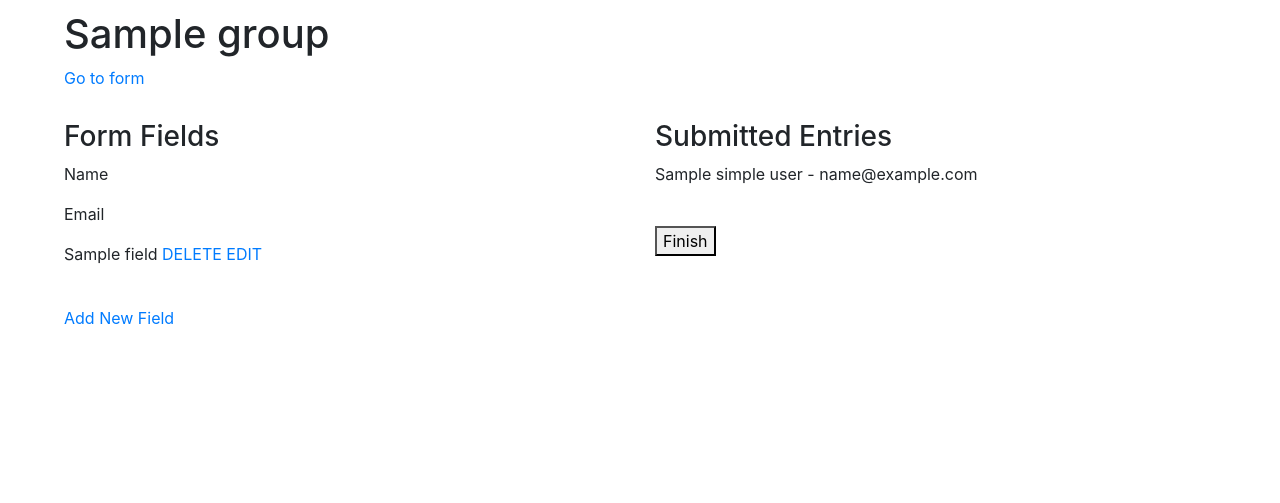
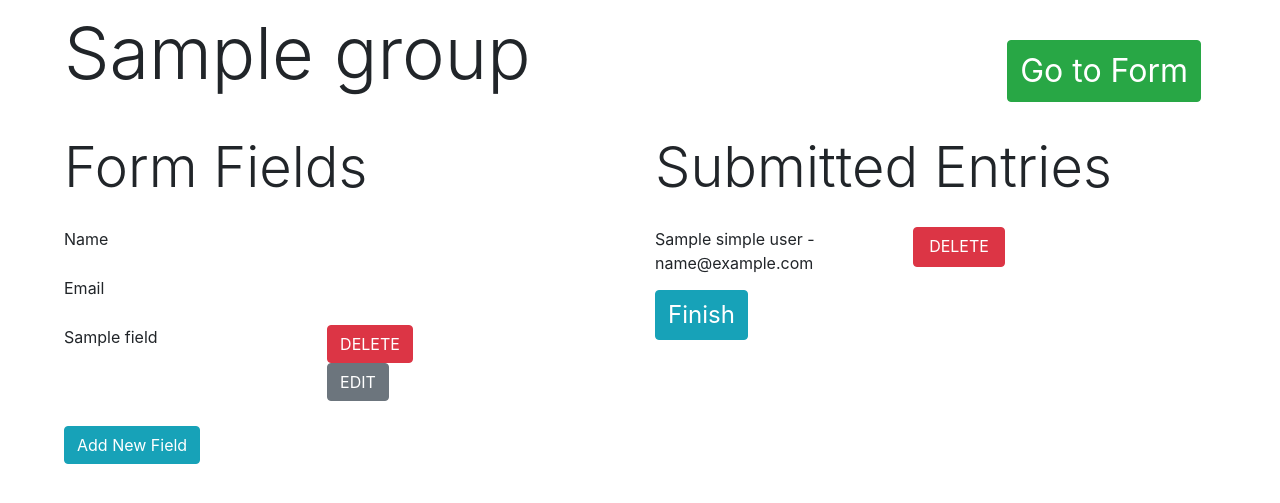
Before and after one commit to TheWebRage/Secret-Santa-Django, a Django app: template SecretSanta/app/templates/views/group_detail.html in a window 1280 px wide. Shown: the part 56-559 px from the top of the page. Run offline with Django 3.2, Linux system fonts and the light colour scheme; the template is opened without the code that fills it: most values are stand-ins (such as "Sample title", 1, 10 or a date in 2020); some libraries are stand-ins or nearby versions.

Commit message:
Finished styling

```diff
--- a/SecretSanta/app/models.py
+++ b/SecretSanta/app/models.py
@@ -16,7 +16,6 @@ class SimpleUser(models.Model):
     assigned = models.ForeignKey('SimpleUser', blank=True, null=True, on_delete=models.CASCADE)
 
 
-# TODO: Maybe add many forms per group
 class Group(models.Model):
     def __str__(self):
         return self.name
@@ -25,14 +24,14 @@ class Group(models.Model):
     fields = models.ManyToManyField('Field')
 
 
-# TODO: Add ability to make fields required
 class Field(models.Model):
     def __str__(self):
         return self.name
 
     name = models.CharField(max_length=150)
+    is_required = models.BooleanField(default=False)
 
-# TODO: Allow for deleting of Submitted Entries
+
 class FieldAnswer(models.Model):
     def __str__(self):
         return self.answer
--- a/SecretSanta/app/static/style.css
+++ b/SecretSanta/app/static/style.css
@@ -14,3 +14,29 @@
 .group-desc-body {
     margin-top: 30px;
 }
+
+.card {
+    margin: 15px;
+    width: 270px;
+}
+
+.title {
+    display: inline-block;
+    margin-right: 15px;
+}
+
+.new-button {
+    margin: 30px 15px 0 0;
+    font-size: 2em;
+}
+
+.text-input {
+    padding: 5px;
+    border-radius: 10px;
+    border: 1px gray solid;
+    box-shadow: 1px 1px 1px darkgray inset;
+}
+
+.row-margin {
+    margin: 15px;
+}
--- a/SecretSanta/app/templates/views/group_detail.html
+++ b/SecretSanta/app/templates/views/group_detail.html
@@ -7,42 +7,49 @@
         - create / edit fields button
         - show who has submitted results
     -->
-    <h1>{{ group.name }}</h1>
-    <a href="{% url 'app:form' group.id %}">Go to form</a>
+    <h1 class="display-3 title">{{ group.name }}</h1>
+    <a class="btn btn-success float-right new-button" href="{% url 'app:form' group.id %}">Go to Form</a>
 
     <div class="row group-desc-body">
         <div class="col-6">
-            <h3>Form Fields</h3>
-            <p>Name</p>
-            <p>Email</p>
-            {% for field in fields %}
-                <p>
-                <span>{{ field.name }}
-                    <a href="{% url 'app:delete' 'field' group.id field.id %}">DELETE</a>
-                    <a href="{% url 'app:edit' 'field' field.id %}">EDIT</a>
-                </span>
-                </p>
+            <h3 class="display-4">Form Fields</h3>
+            <p style="margin-top: 25px;">Name</p>
+            <p style="margin-top: 25px;">Email</p>
+
+            <div style="width: 65%;">
+                {% for field in fields %}
+                <div class="row" style="margin-top: 25px;">
+                    <span class="col-8">{{ field.name }}</span>
+
+                    <div class="col-4">
+                        <a class="btn btn-danger" href="{% url 'app:delete' 'field' group.id field.id %}">DELETE</a>
+                        <a class="btn btn-secondary" href="{% url 'app:edit' 'field' field.id %}">EDIT</a>
+                    </div>
+                </div>
             {% endfor %}
+            </div>
 
-            <br>
-            <a href="{% url 'app:new' 'field' %}?group={{ group.id }}">Add New Field</a>
+            <a style="margin-top: 25px;" class="btn btn-info" href="{% url 'app:new' 'field' %}?group={{ group.id }}">Add New Field</a>
         </div>
 
         <div class="col-6">
-            <h3>Submitted Entries</h3>
+            <h3 class="display-4">Submitted Entries</h3>
             {% if simple_users.count == 0 %}
                 <p>There are no submissions yet.</p>
             {% endif %}
 
-            {% for simple_user in simple_users %}
-                <p>{{ simple_user.name }} - {{ simple_user.email }}</p>
-            {% endfor %}
+            <div style="width: 65%;">
+                {% for simple_user in simple_users %}
+                    <div style="width: 100%; margin-top: 25px;" class="row">
+                        <div class="col-8">{{ simple_user.name }} - {{ simple_user.email }}</div>
+                        <div class="col-1"></div>
+                        <a class="btn btn-danger col-3" style=" height:40px;"
+                           href="{% url 'app:delete' 'simpleuser' group.id simple_user.id %}">DELETE</a>
+                    </div>
+                {% endfor %}
+            </div>
 
-            <br>
-            <form action="{% url 'app:finish' group.id %}" method="POST">
-                {% csrf_token %}
-                <button>Finish</button>
-            </form>
+            <a style="margin-top: 15px; font-size:1.5em;" class="btn btn-info" href="{% url 'app:finish' group.id %}">Finish</a>
         </div>
     </div>
 
--- a/SecretSanta/app/urls.py
+++ b/SecretSanta/app/urls.py
@@ -5,6 +5,7 @@ from . import views
 
 app_name = 'app'
 
+# TODO: add button to send emails to list of people automatically
 urlpatterns = [
     # Login Routes
     # path('', include('django.contrib.auth.urls')),
```
Also changed, not shown: SecretSanta/app/templates/views/form.html (+22 -14 lines), SecretSanta/app/templates/views/index.html (+16 -11 lines), SecretSanta/app/templates/views/new.html (+9 -3 lines), SecretSanta/app/views.py (+6 -6 lines), SecretSanta/app/migrations/0004_auto_20201210_1855.py (added), SecretSanta/db.sqlite3.
